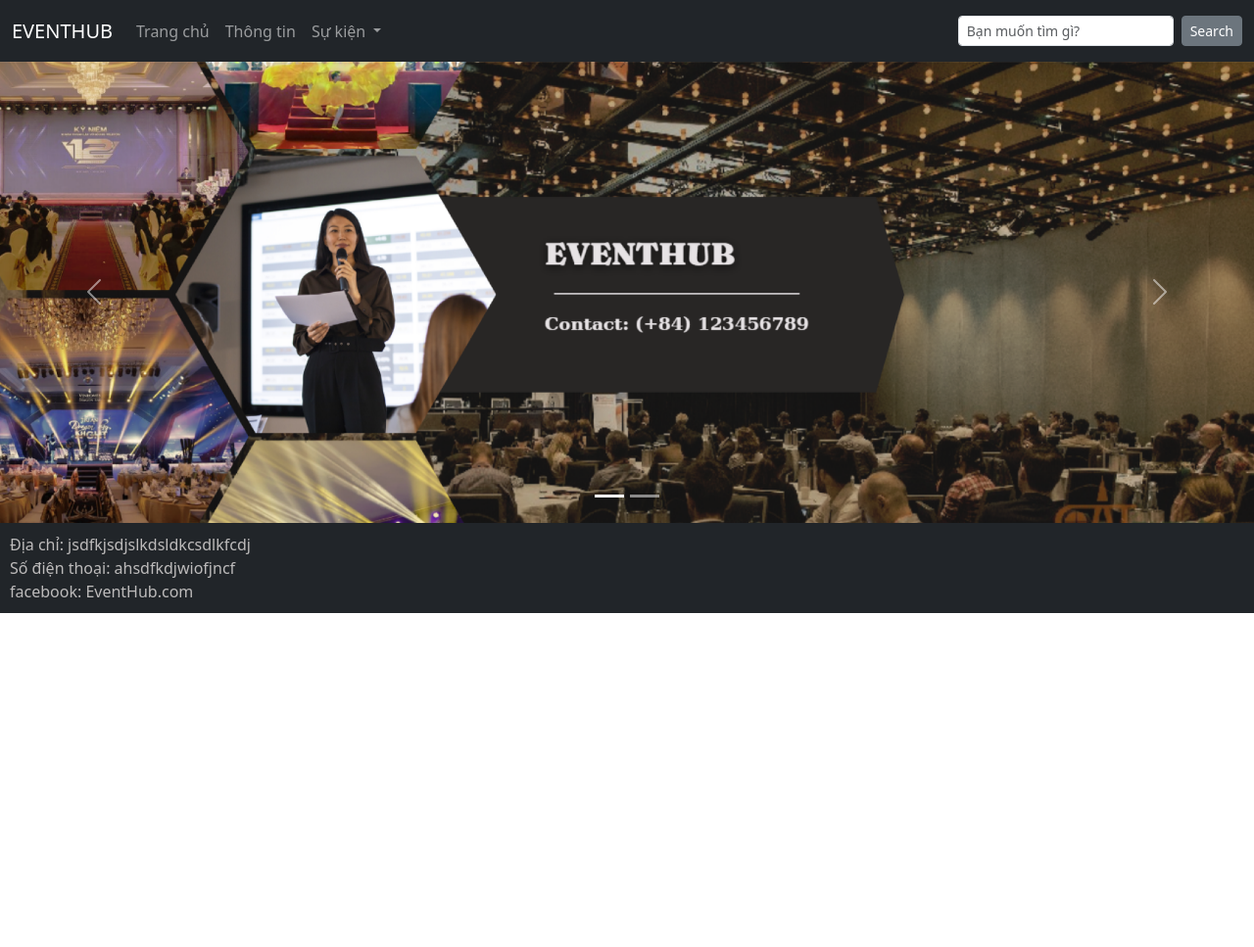
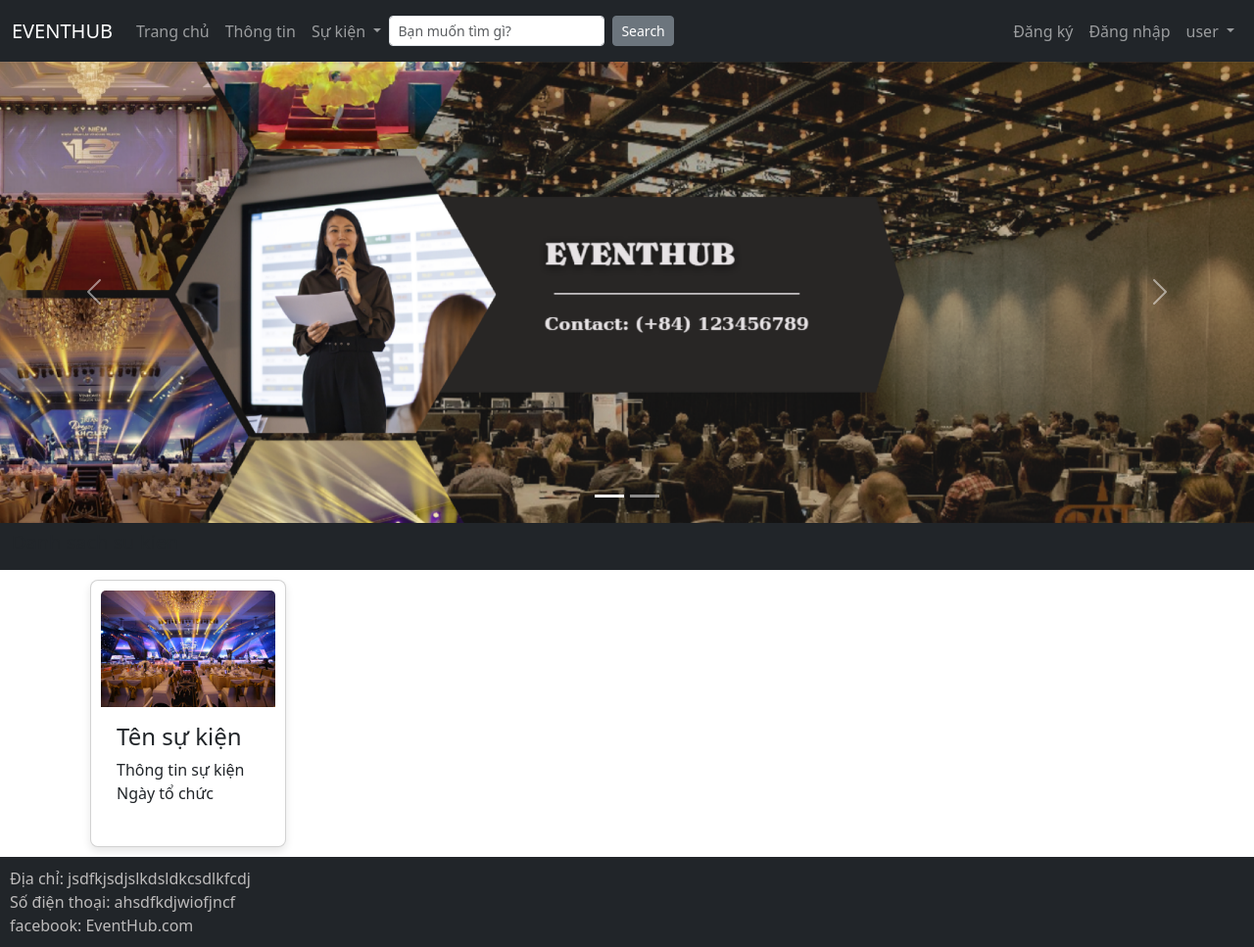
Before and after one commit to HoNgocVy05/EventManagement, a Django app: page / in a window 1280 px wide. Shown: the whole page at 98% size. Before the commit the page ends 626 px from the top, so only its background shows below. Run offline with Django 5.2, Linux system fonts and the light colour scheme.

Commit message:
event list

```diff
--- a/WebEvent/WebEvent/settings.py
+++ b/WebEvent/WebEvent/settings.py
@@ -116,7 +116,7 @@ USE_TZ = True
 # Static files (CSS, JavaScript, Images)
 # https://docs.djangoproject.com/en/5.1/howto/static-files/
 
-STATIC_URL = 'static/'
+STATIC_URL = '/static/'
 STATICFILES_DIRS = [BASE_DIR / "static"]
 
 # Default primary key field type
--- /dev/null
+++ b/WebEvent/web/templates/eventlist.html
@@ -0,0 +1,30 @@
+{% load static %}
+<style>
+    .card {
+    box-shadow: 0px 4px 8px rgba(0, 0, 0, 0.1);
+    border-radius: 8px;
+    padding: 10px;
+    margin: 10px;
+    }
+</style>
+<nav class="navbar navbar-expand-md bg-dark navbar-dark" >
+    <div class="container-fluid">
+        <h5>Danh sach su kien</h5>
+    </div>
+
+</nav>
+<div class="container">
+        <div class="card" style="width: 200px">
+            <img src="{% static 'img/event1.jpg' %}" class="card-img-top" alt="...">
+            <div class="card-body">
+                <div class="card-title">
+                    <h4>Tên sự kiện</h4>
+                </div>
+                <div class="card-text">
+                    <p>Thông tin sự kiện <br> Ngày tổ chức</p>
+                </div>
+            </div>
+        </div>
+    </div>
+
+</div>
--- a/WebEvent/web/templates/index.html
+++ b/WebEvent/web/templates/index.html
@@ -1,6 +1,6 @@
     {% extends 'master.html' %}
     {% load static %}
-    {% block title %} Trang Chu {% endblock %}
+    {% block title %} Trang Chủ {% endblock %}
 
     {% block content %}
       <!-- Carousel -->
@@ -27,4 +27,6 @@
           <span class="carousel-control-next-icon"></span>
         </button>
       </div>
+
+      {%include 'eventlist.html' %}
     {% endblock %}
--- a/WebEvent/web/templates/master.html
+++ b/WebEvent/web/templates/master.html
@@ -9,15 +9,18 @@
     <link href="https://cdn.jsdelivr.net/npm/bootstrap@5.3.0-alpha3/dist/css/bootstrap.min.css" rel="stylesheet">
     <!-- Bootstrap JS -->
     <script src="https://cdn.jsdelivr.net/npm/bootstrap@5.3.0-alpha3/dist/js/bootstrap.bundle.min.js"></script>
-    <!-- CSS -->
-    <link rel="stylesheet" href="{% static 'css/index.css' %}">
 
 </head>
 <body>
-    {% include 'navbar.html' %}
+    {% block navbar %}
+        {% include 'navbar.html' %}
+    {% endblock %}
 
-    {% block content %}{% endblock %}
+    {% block content %}
+    {% endblock %}
 
-    {% include 'footer.html' %}
+    {% block footer %}
+        {% include 'footer.html' %}
+    {% endblock %}
 </body>
 </html>
--- a/WebEvent/web/templates/navbar.html
+++ b/WebEvent/web/templates/navbar.html
@@ -2,7 +2,7 @@
   .dropdown {
     position: relative;
     z-index: 1500;
-}
+  }
 
   .dropdown-item:focus, .dropdown-item:active {
       background-color: #212529 !important;
@@ -14,9 +14,13 @@
     <div class="container-fluid">
           <!-- Brand -->
           <a class="navbar-brand" href="index.html">EVENTHUB</a>
+           <!-- toggle button -->
+          <button class="navbar-toggler" type="button" data-bs-toggle="collapse" data-bs-target="#collapsibleNavbar" aria-controls="collapsibleNavbar" aria-expanded="false" aria-label="Toggle navigation">
+            <span class="navbar-toggler-icon"></span>
+          </button>
           <!-- Navbar links -->
           <div class="collapse navbar-collapse" id="collapsibleNavbar">
-            <ul class="navbar-nav">
+            <ul class="navbar-nav flex-column flex-md-row">
                 <li class="nav-item">
                   <a class="nav-link" href="index.html">Trang chủ</a>
                 </li>
@@ -33,16 +37,32 @@
                   </ul>
                 </div>
             </ul>
+            <!-- SearchBar -->
+            <nav class="navbar navbar-expand-sm bg-dark navbar-dark">
+              <form class="d-flex mt-2 mt-md-0" action="/action_page.php">
+                <input class="form-control form-control-sm me-2" type="search" placeholder="Bạn muốn tìm gì?" aria-label="Search">
+                <button class="btn btn-secondary btn-sm" type="submit">Search</button>
+            </form>
+            </nav>
+            <ul class="navbar-nav ms-auto">
+              <li class="nav-item">
+                <a class="nav-link" href="#">Đăng ký</a>
+              </li>
+              <li class="nav-item">
+                <a class="nav-link" href="#">Đăng nhập</a>
+              </li>
+              <div class="dropdown">
+                <a class="nav-link dropdown-toggle" href="#" id="eventDropdown" data-bs-toggle="dropdown" aria-expanded="false">
+                  user
+                </a>
+                <ul class="dropdown-menu dropdown-menu-end" aria-labelledby="eventDropdown">
+                  <li><a class="dropdown-item" href="#">Trang cá nhân</a></li>
+                  <li><a class="dropdown-item" href="#">Vé của bạn</a></li>
+                </ul>
+              </div>
+            </ul>
+
           </div>
-          <nav class="navbar navbar-expand-sm bg-dark navbar-dark">
-            <form class="d-flex ms-auto" action="/action_page.php">
-              <input class="form-control form-control-sm me-2" type="search" placeholder="Bạn muốn tìm gì?" aria-label="Search">
-              <button class="btn btn-secondary btn-sm" type="submit">Search</button>
-          </form>
-          </nav>
-        <!-- toggle button -->
-        <button class="navbar-toggler" type="button" data-toggle="collapse" data-target="#collapsibleNavbar">
-            <span class="navbar-toggler-icon"></span>
-        </button>
+
     </div>
 </nav>
--- a/WebEvent/web/urls.py
+++ b/WebEvent/web/urls.py
@@ -3,5 +3,5 @@ from django.urls import path
 from . import views
 
 urlpatterns = [
-    path('', views.get_index,),
+    path('', views.get_index),
 ]
```
Also changed, not shown: WebEvent/web/static/img/event1.jpg (added).
